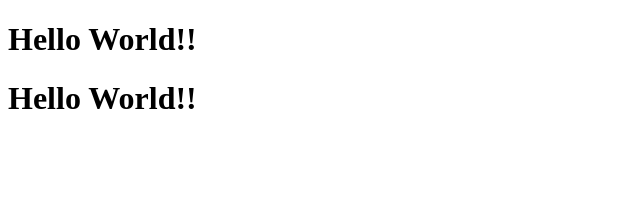
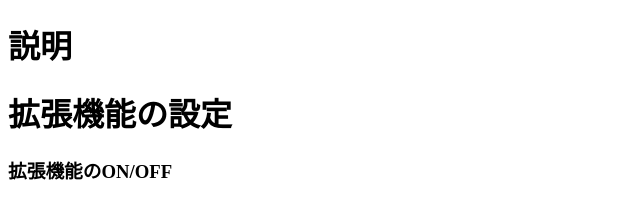
Before and after one commit to t23b227a/Chrome_extention, a browser extension: page options/index.html in a window 1280 px wide. Shown: the whole page, without its empty margins (0-640 px from the left). Drawn offline with Linux system fonts and the light colour scheme.

Commit message:
設定ページ用のhtmlファイルを作成

```diff
--- a/index.html
+++ b/options/index.html
@@ -1,12 +1,13 @@
 <!DOCTYPE html>
-<html lang="en">
+<html lang="ja">
 <head>
     <meta charset="UTF-8">
     <meta name="viewport" content="width=device-width, initial-scale=1.0">
-    <title>Document</title>
+    <title>ExtentioSsetup</title>
 </head>
 <body>
-    <h1>Hello World!!</h1>
-    <h1>Hello World!!</h1>
+    <h1>説明</h1>
+    <h1>拡張機能の設定</h1>
+    <h3>拡張機能のON/OFF</h3>
 </body>
 </html>
```
Also changed, not shown: manifest.json.
